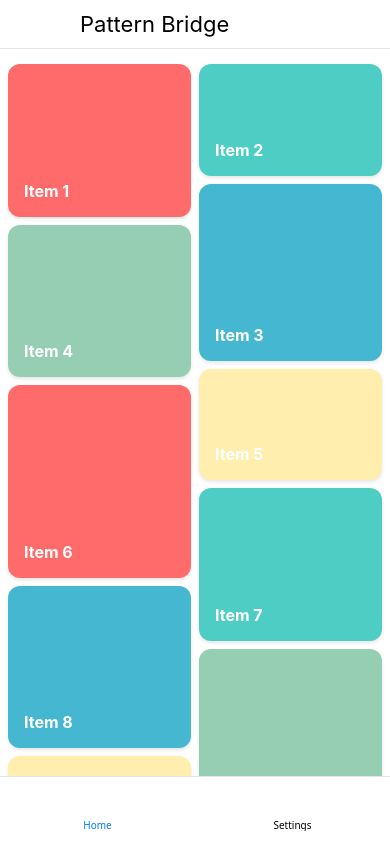
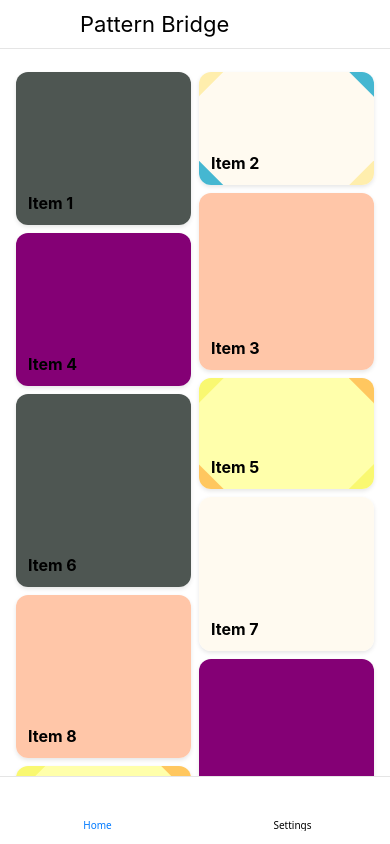
Before and after one commit to jackccrawford/pattern-bridge, a React Native app: screen /Home in a window 390 px wide. Built offline with nearby package versions, Linux system fonts and the light colour scheme; some icons are missing.

Commit message:
feat: enhance masonry grid with mixBlendMode effects
- Update to use React Native 0.77's mixBlendMode support
- Add proper blend mode types and configurations
- Create isolated stacking contexts for blend effects
- Remove manual opacity-based blending

```diff
--- a/src/components/patterns/MasonryGrid/MasonryGridDemo.tsx
+++ b/src/components/patterns/MasonryGrid/MasonryGridDemo.tsx
@@ -1,31 +1,61 @@
 import React from 'react';
-import { StyleSheet, View, Dimensions, ScrollView } from 'react-native';
-import { Text } from '../../Text';
+import { View, StyleSheet, ScrollView } from 'react-native';
+import Animated, { FadeIn } from 'react-native-reanimated';
+import { Text } from '../../../components/Text';
 import { useTheme } from '../../../contexts/ThemeContext';
-import Animated, { FadeIn } from 'react-native-reanimated';
 import { PatternContainer } from '../../PatternContainer';
 
-const { width: SCREEN_WIDTH } = Dimensions.get('window');
+// [AI-FREEZE] Grid configuration
 const COLUMN_COUNT = 2;
-const GRID_PADDING = 8;
+const GRID_PADDING = 16;
 const ITEM_MARGIN = 8;
-const COLUMN_WIDTH = (SCREEN_WIDTH - (GRID_PADDING * 2) - (ITEM_MARGIN * (COLUMN_COUNT - 1))) / COLUMN_COUNT;
+
+// [AI-FREEZE] Type safety for blend modes
+type BlendMode = 'multiply' | 'screen' | 'overlay' | 'color-burn' | 'color-dodge';
 
 interface GridItem {
   id: number;
   height: number;
-  color: string;
   title: string;
+  blendMode: BlendMode;
+  colors: string[];
 }
 
+// [AI-FREEZE] Blend mode configurations
+const BLEND_MODES: Array<{ mode: BlendMode; colors: string[] }> = [
+  {
+    mode: 'multiply',
+    colors: ['#FF6B6B', '#4ECDC4'],
+  },
+  {
+    mode: 'screen',
+    colors: ['#45B7D1', '#FFEEAD'],
+  },
+  {
+    mode: 'overlay',
+    colors: ['#96CEB4', '#FF6B6B'],
+  },
+  {
+    mode: 'color-burn',
+    colors: ['#845EC2', '#FF9671'],
+  },
+  {
+    mode: 'color-dodge',
+    colors: ['#FFC75F', '#F9F871'],
+  },
+];
+
 const generateItems = (count: number): GridItem[] => {
-  const colors = ['#FF6B6B', '#4ECDC4', '#45B7D1', '#96CEB4', '#FFEEAD'];
-  return Array.from({ length: count }, (_, i) => ({
-    id: i,
-    height: Math.floor(Math.random() * 100 + 100), // Random height between 100-200
-    color: colors[i % colors.length],
-    title: `Item ${i + 1}`
-  }));
+  return Array.from({ length: count }, (_, i) => {
+    const blend = BLEND_MODES[i % BLEND_MODES.length];
+    return {
+      id: i,
+      height: Math.random() * 100 + 100, // Random height between 100-200
+      title: `Item ${i + 1}`,
+      blendMode: blend.mode,
+      colors: blend.colors,
+    };
+  });
 };
 
 export const MasonryGridDemo = () => {
@@ -55,31 +85,47 @@ export const MasonryGridDemo = () => {
         styles.item,
         {
           height: item.height,
-          backgroundColor: item.color,
           marginBottom: ITEM_MARGIN,
-          width: COLUMN_WIDTH,
-        }
+          backgroundColor: theme.colors.surface,
+        },
       ]}
     >
-      <Text style={styles.itemText}>{item.title}</Text>
+      {/* Create an isolated stacking context for blend modes */}
+      <View style={[styles.blendContainer, { height: item.height, isolation: 'isolate' }]}>
+        {/* Base color layer */}
+        <View
+          style={[
+            styles.blendLayer,
+            {
+              backgroundColor: item.colors[0],
+              transform: [{ rotate: '-45deg' }],
+            },
+          ]}
+        />
+        {/* Blended color layer */}
+        <View
+          style={[
+            styles.blendLayer,
+            {
+              backgroundColor: item.colors[1],
+              transform: [{ rotate: '45deg' }],
+              mixBlendMode: item.blendMode,
+            },
+          ]}
+        />
+      </View>
+      <Text style={[styles.itemTitle, { color: theme.colors.onSurface }]}>
+        {item.title}
+      </Text>
     </Animated.View>
-  ), []);
+  ), [theme]);
 
   return (
     <PatternContainer>
-      <ScrollView
-        style={styles.container}
-        contentContainerStyle={styles.content}
-      >
+      <ScrollView style={styles.container} showsVerticalScrollIndicator={false}>
         <View style={styles.grid}>
-          {columns.map((column, colIndex) => (
-            <View
-              key={colIndex}
-              style={[
-                styles.column,
-                colIndex < COLUMN_COUNT - 1 && { marginRight: ITEM_MARGIN }
-              ]}
-            >
+          {columns.map((column, columnIndex) => (
+            <View key={columnIndex} style={styles.column}>
               {column.map((item, index) => renderItem(item, index))}
             </View>
           ))}
@@ -93,31 +139,43 @@ const styles = StyleSheet.create({
   container: {
     flex: 1,
   },
-  content: {
-    padding: GRID_PADDING,
-  },
   grid: {
     flexDirection: 'row',
-    justifyContent: 'space-between',
+    padding: GRID_PADDING,
+    gap: ITEM_MARGIN,
   },
   column: {
     flex: 1,
   },
   item: {
     borderRadius: 12,
-    padding: 16,
-    justifyContent: 'flex-end',
+    overflow: 'hidden',
+    elevation: 2,
     shadowColor: '#000',
     shadowOffset: {
       width: 0,
       height: 2,
     },
     shadowOpacity: 0.1,
-    shadowRadius: 3.84,
-    elevation: 5,
+    shadowRadius: 4,
   },
-  itemText: {
-    color: 'white',
+  blendContainer: {
+    position: 'absolute',
+    width: '100%',
+    overflow: 'hidden',
+  },
+  blendLayer: {
+    position: 'absolute',
+    width: '150%',
+    height: '150%',
+    top: '-25%',
+    left: '-25%',
+  },
+  itemTitle: {
+    position: 'absolute',
+    bottom: 12,
+    left: 12,
+    fontSize: 16,
     fontWeight: 'bold',
   },
 });
```
